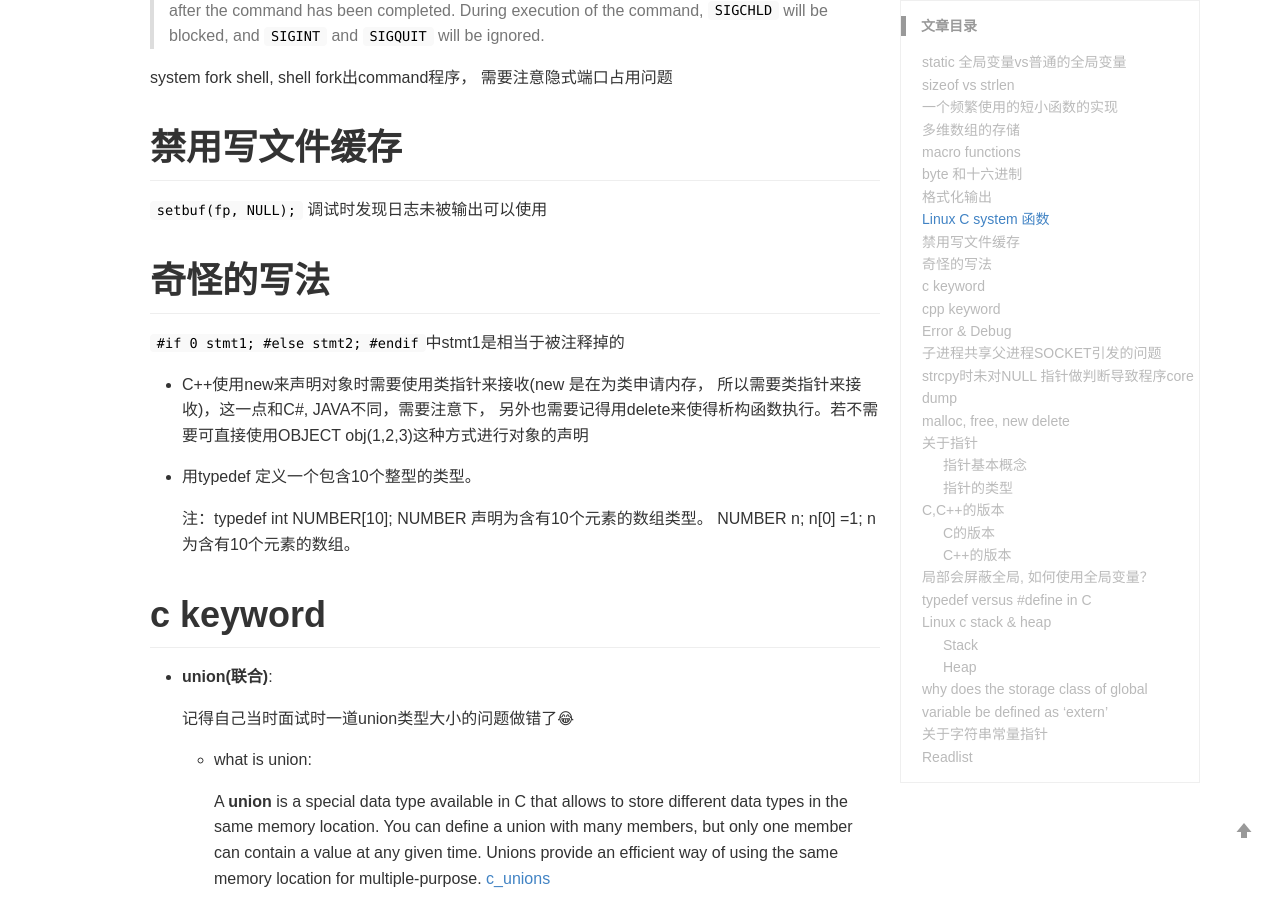
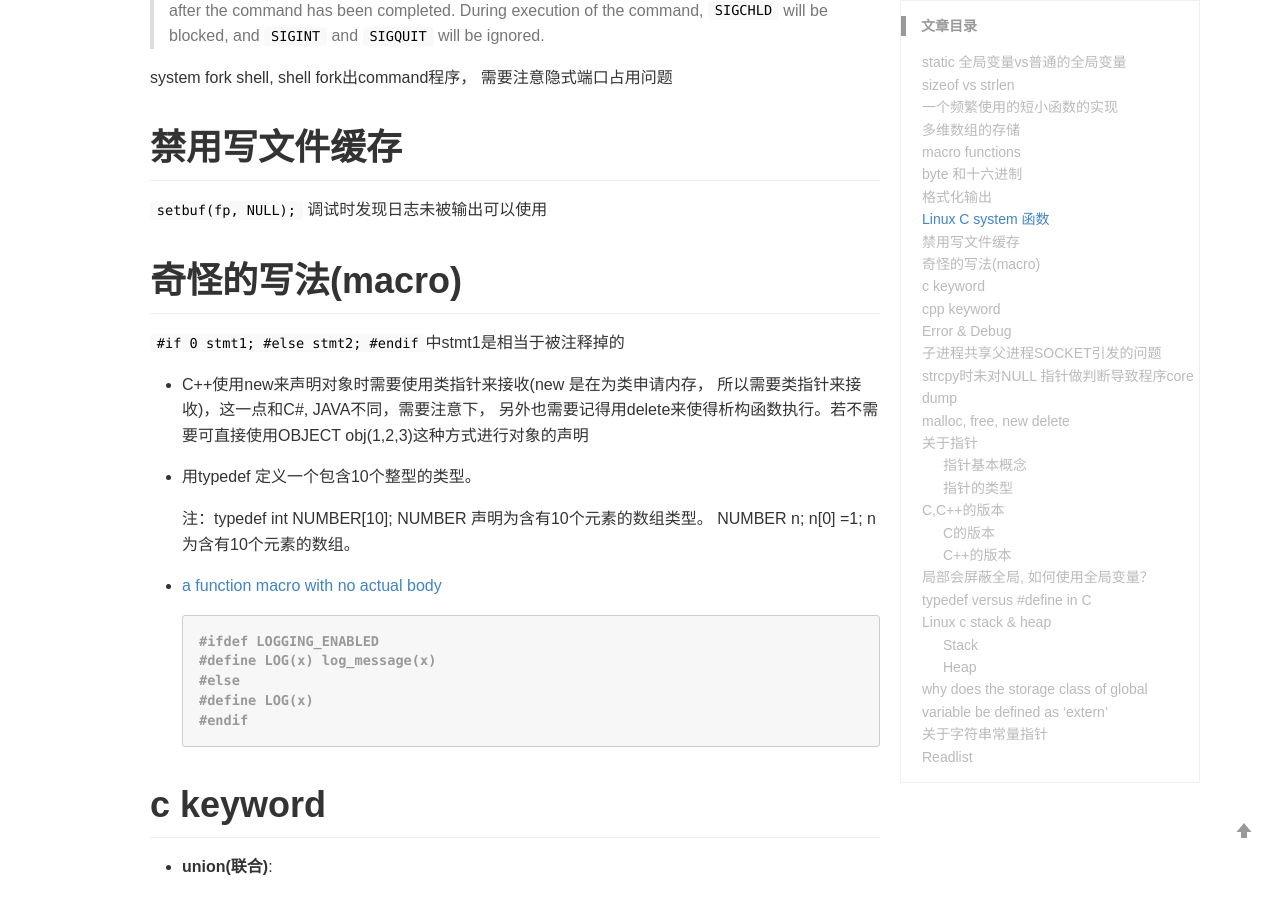
Before and after one commit to alanackart/alanackart.github.io, a Jekyll site: the page built from _posts/2019-05-26-c cpp note.md, in a window 1280 px wide and 900 px high, scrolled down 2012 px. Built offline with Jekyll 4.4.1, drawn with Linux system fonts in a browser that asks for light colours; comment, search, counter and statistics services are not loaded.

Commit message:
minor update

````diff
--- a/_posts/2019-05-26-c cpp note.md
+++ b/_posts/2019-05-26-c cpp note.md
@@ -76,7 +76,7 @@ system fork shell, shell fork出command程序， 需要注意隐式端口占用
 
   `setbuf(fp, NULL);` 调试时发现日志未被输出可以使用
 
-# 奇怪的写法
+# 奇怪的写法(macro)
 
 `#if 0 stmt1; #else stmt2; #endif`中stmt1是相当于被注释掉的
 
@@ -89,6 +89,16 @@ system fork shell, shell fork出command程序， 需要注意隐式端口占用
   NUMBER n;
   n[0] =1;
   n为含有10个元素的数组。
+
+- [ a function macro with no actual body](https://stackoverflow.com/questions/9187628/empty-function-macros)
+
+  ```c
+  #ifdef LOGGING_ENABLED
+  #define LOG(x) log_message(x)
+  #else
+  #define LOG(x)
+  #endif
+  ```
 
 # c keyword
 
````
